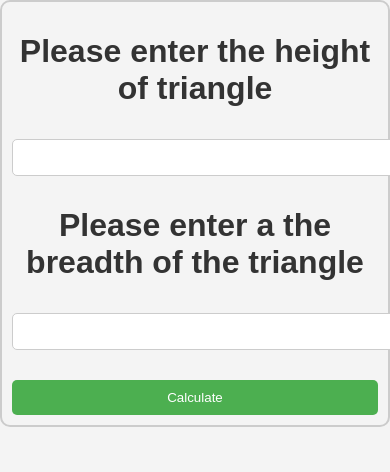
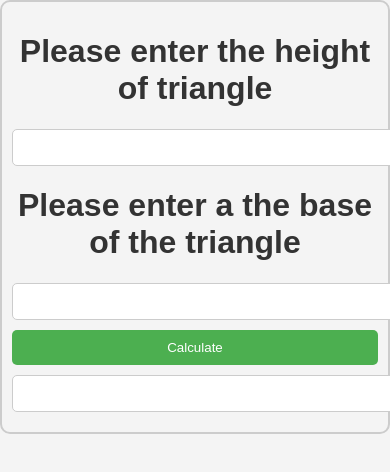
Before and after one commit to Wareezy/areaOfTriangle, a plain HTML site: page index.html in a window 390 px wide. Drawn offline with Linux system fonts and the light colour scheme.

Commit message:
warrenLC

```diff
--- a/index.html
+++ b/index.html
@@ -12,13 +12,15 @@
 <input type="text" data-input>
 
 
-<h1 id="header1">Please enter a the breadth of the triangle</h1>
+<h1 id="header1">Please enter a the base of the triangle</h1>
 
 <input type="text" data-input2>
 
 
-<span data-display></span>
+
 <button data-calc>Calculate</button>
+
+<input id="answerTag" type="text" data-display >
     <script src="index.js"></script>
 </body>
 </html>
--- a/index.js
+++ b/index.js
@@ -4,13 +4,17 @@ let divider=0.5
 let btnMulti=document.querySelector('[data-calc]')
 
 //function that will be performing the calculation
-function area(){
+    function area(){
     let input= document.querySelector('[data-input]').value
     let input2= document.querySelector('[data-input2]').value
+
     //backticks are used to access the variables and to display the data more neatly
-    let answer=eval(`(${input} * ${input2})*divider`)
+    let answer=eval(`(${input} * ${input2})*${divider}`)
     answer=answer.toFixed(2);
-    display.innerHTML=answer
+
+    //when displaying into a input tag you should use .value
+    display.value=answer
 }
+
 //calling a click function. so that when the button is clicked that it accesses the area function
 btnMulti.addEventListener('click',area)
--- a/style.css
+++ b/style.css
@@ -12,9 +12,12 @@ h1 {
     color: #333;
 }
 
-input {
+input, #answerTag {
+    display: block; /* Make input elements block-level */
+    width: 50%; /* Make input elements take up full width */
     padding: 10px;
-    margin: 10px 0;
+    text-align: center;
+    margin: 10px auto; /* Center the input elements */
     border: 1px solid #ccc;
     border-radius: 5px;
 }
@@ -44,7 +47,7 @@ span {
         padding: 10px;
     }
 
-    input, button {
+    input, #answerTag, button {
         width: 100%;
     }
 }
```
